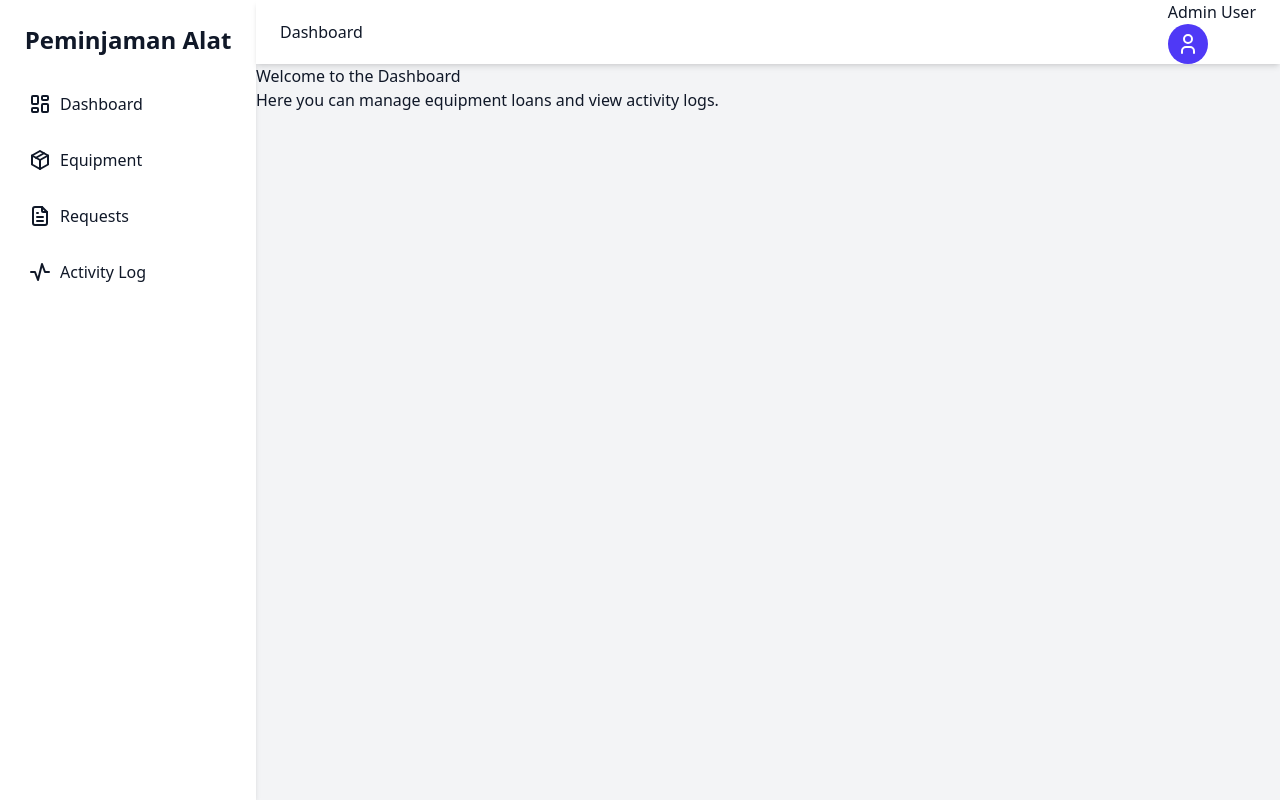
After one commit to Anasfaiq/peminjaman_alat, a PHP site: page /pages/dashboard.html in a window 1280 px wide. The commit adds this page. Run offline with PHP 8.4, Linux system fonts and the light colour scheme.

Commit message:
adding dashboard file, but there are some bugs

```diff
--- /dev/null
+++ b/pages/dashboard.html
@@ -0,0 +1,58 @@
+<!DOCTYPE html>
+<html lang="en">
+  <head>
+    <meta charset="UTF-8" />
+    <meta name="viewport" content="width=device-width, initial-scale=1.0" />
+    <title>Peminjaman Alat | Dashboard</title>
+    <link rel="stylesheet" href="../src/output.css" />
+  </head>
+  <body>
+
+    <div class="container">
+
+      <aside>
+        <nav class="sidebar">
+          <h2>Peminjaman Alat</h2>
+          <ul>
+            <li>
+              <svg xmlns="http://www.w3.org/2000/svg" width="24" height="24" viewBox="0 0 24 24" fill="none" stroke="currentColor" stroke-width="2" stroke-linecap="round" stroke-linejoin="round"><path d="M5 4h4a1 1 0 0 1 1 1v6a1 1 0 0 1 -1 1h-4a1 1 0 0 1 -1 -1v-6a1 1 0 0 1 1 -1"/><path d="M5 16h4a1 1 0 0 1 1 1v2a1 1 0 0 1 -1 1h-4a1 1 0 0 1 -1 -1v-2a1 1 0 0 1 1 -1"/><path d="M15 12h4a1 1 0 0 1 1 1v6a1 1 0 0 1 -1 1h-4a1 1 0 0 1 -1 -1v-6a1 1 0 0 1 1 -1"/><path d="M15 4h4a1 1 0 0 1 1 1v2a1 1 0 0 1 -1 1h-4a1 1 0 0 1 -1 -1v-2a1 1 0 0 1 1 -1"/></svg>
+              <a href="#">Dashboard</a>
+            </li>
+            <li>
+              <svg xmlns="http://www.w3.org/2000/svg" width="24" height="24" viewBox="0 0 24 24" fill="none" stroke="currentColor" stroke-width="2" stroke-linecap="round" stroke-linejoin="round"><path d="M12 3l8 4.5l0 9l-8 4.5l-8 -4.5l0 -9l8 -4.5"/><path d="M12 12l8 -4.5"/><path d="M12 12l0 9"/><path d="M12 12l-8 -4.5"/><path d="M16 5.25l-8 4.5"/></svg>
+              <a href="#">Equipment</a>
+            </li>
+            <li>
+              <svg xmlns="http://www.w3.org/2000/svg" width="24" height="24" viewBox="0 0 24 24" fill="none" stroke="currentColor" stroke-width="2" stroke-linecap="round" stroke-linejoin="round"><path d="M14 3v4a1 1 0 0 0 1 1h4"/><path d="M17 21h-10a2 2 0 0 1 -2 -2v-14a2 2 0 0 1 2 -2h7l5 5v11a2 2 0 0 1 -2 2z"/><path d="M9 9l1 0"/><path d="M9 13l6 0"/><path d="M9 17l6 0"/></svg>
+              <a href="#">Requests</a>
+            </li>
+            <li>
+              <svg xmlns="http://www.w3.org/2000/svg" width="24" height="24" viewBox="0 0 24 24" fill="none" stroke="currentColor" stroke-width="2" stroke-linecap="round" stroke-linejoin="round"><path d="M3 12h4l3 8l4 -16l3 8h4"/></svg>
+              <a href="#">Activity Log</a>
+            </li>
+          </ul>
+        </nav>
+      </aside>
+
+      <section class="right-dashboard-section">
+
+        <nav class="navbar">
+          <p>Dashboard</p>
+          <div>
+            <p>Admin User</p>
+            <div class="user-icon">
+              <svg xmlns="http://www.w3.org/2000/svg" width="24" height="24" viewBox="0 0 24 24" fill="none" stroke="currentColor" stroke-width="2" stroke-linecap="round" stroke-linejoin="round"><path d="M8 7a4 4 0 1 0 8 0a4 4 0 0 0 -8 0"/><path d="M6 21v-2a4 4 0 0 1 4 -4h4a4 4 0 0 1 4 4v2"/></svg>
+            </div>
+          </div>
+        </nav>
+
+        <main>
+          <h1>Welcome to the Dashboard</h1>
+          <p>Here you can manage equipment loans and view activity logs.</p>
+        </main>
+
+      </section>
+
+    </div>
+  </body>
+</html>
--- a/src/output.css
+++ b/src/output.css
@@ -22,6 +22,8 @@
     --text-sm--line-height: calc(1.25 / 0.875);
     --text-lg: 1.125rem;
     --text-lg--line-height: calc(1.75 / 1.125);
+    --text-2xl: 1.5rem;
+    --text-2xl--line-height: calc(2 / 1.5);
     --text-3xl: 1.875rem;
     --text-3xl--line-height: calc(2.25 / 1.875);
     --text-4xl: 2.25rem;
@@ -29,6 +31,7 @@
     --font-weight-normal: 400;
     --font-weight-semibold: 600;
     --font-weight-bold: 700;
+    --radius-lg: 0.5rem;
     --radius-xl: 0.75rem;
     --radius-4xl: 2rem;
     --default-transition-duration: 150ms;
@@ -185,20 +188,39 @@
     display: none !important;
   }
 }
-@layer utilities;
+@layer utilities {
+  .container {
+    width: 100%;
+    @media (width >= 40rem) {
+      max-width: 40rem;
+    }
+    @media (width >= 48rem) {
+      max-width: 48rem;
+    }
+    @media (width >= 64rem) {
+      max-width: 64rem;
+    }
+    @media (width >= 80rem) {
+      max-width: 80rem;
+    }
+    @media (width >= 96rem) {
+      max-width: 96rem;
+    }
+  }
+}
 @layer base {
   body {
     background-color: var(--color-gray-100);
     color: var(--color-gray-900);
   }
-  main {
+}
+@layer components {
+  .login-container {
     display: flex;
     min-height: 100vh;
     align-items: center;
     justify-content: center;
   }
-}
-@layer components {
   .card {
     position: relative;
     display: flex;
@@ -409,6 +431,85 @@
     --tw-translate-x: calc(var(--spacing) * 55);
     translate: var(--tw-translate-x) var(--tw-translate-y);
   }
+  .container {
+    display: flex;
+    width: 100%;
+  }
+  .navbar {
+    display: flex;
+    height: calc(var(--spacing) * 16);
+    width: 100%;
+    align-items: center;
+    justify-content: space-between;
+    gap: calc(var(--spacing) * 6);
+    background-color: var(--color-white);
+    padding: calc(var(--spacing) * 6);
+    --tw-shadow: 0 4px 6px -1px var(--tw-shadow-color, rgb(0 0 0 / 0.1)), 0 2px 4px -2px var(--tw-shadow-color, rgb(0 0 0 / 0.1));
+    box-shadow: var(--tw-inset-shadow), var(--tw-inset-ring-shadow), var(--tw-ring-offset-shadow), var(--tw-ring-shadow), var(--tw-shadow);
+  }
+  .sidebar {
+    display: flex;
+    height: 100vh;
+    width: calc(var(--spacing) * 64);
+    flex-direction: column;
+    background-color: var(--color-white);
+    padding-inline: calc(var(--spacing) * 4);
+    padding-block: calc(var(--spacing) * 6);
+    --tw-shadow: 0 4px 6px -1px var(--tw-shadow-color, rgb(0 0 0 / 0.1)), 0 2px 4px -2px var(--tw-shadow-color, rgb(0 0 0 / 0.1));
+    box-shadow: var(--tw-inset-shadow), var(--tw-inset-ring-shadow), var(--tw-ring-offset-shadow), var(--tw-ring-shadow), var(--tw-shadow);
+  }
+  .right-dashboard-section {
+    flex: 1;
+  }
+  .sidebar h2 {
+    margin-bottom: calc(var(--spacing) * 4);
+    text-align: center;
+    font-size: var(--text-2xl);
+    line-height: var(--tw-leading, var(--text-2xl--line-height));
+    --tw-font-weight: var(--font-weight-semibold);
+    font-weight: var(--font-weight-semibold);
+  }
+  .sidebar ul {
+    display: flex;
+    flex-direction: column;
+  }
+  .sidebar li {
+    margin-top: calc(var(--spacing) * 2);
+    display: flex;
+    align-items: center;
+    gap: calc(var(--spacing) * 2);
+    border-radius: var(--radius-lg);
+    padding: calc(var(--spacing) * 3);
+    transition-property: color, background-color, border-color, outline-color, text-decoration-color, fill, stroke, --tw-gradient-from, --tw-gradient-via, --tw-gradient-to;
+    transition-timing-function: var(--tw-ease, var(--default-transition-timing-function));
+    transition-duration: var(--tw-duration, var(--default-transition-duration));
+    --tw-duration: 200ms;
+    transition-duration: 200ms;
+    &:hover {
+      @media (hover: hover) {
+        background-color: var(--color-indigo-600);
+      }
+    }
+    &:hover {
+      @media (hover: hover) {
+        color: var(--color-white);
+      }
+    }
+  }
+  .user-icon {
+    display: flex;
+    height: calc(var(--spacing) * 10);
+    width: calc(var(--spacing) * 10);
+    align-items: center;
+    justify-content: center;
+    border-radius: calc(infinity * 1px);
+    background-color: var(--color-indigo-600);
+    font-size: var(--text-3xl);
+    line-height: var(--tw-leading, var(--text-3xl--line-height));
+    --tw-font-weight: var(--font-weight-bold);
+    font-weight: var(--font-weight-bold);
+    color: var(--color-white);
+  }
 }
 @property --tw-shadow {
   syntax: "*";
```
Also changed, not shown: src/input.css (+47 -4 lines).
